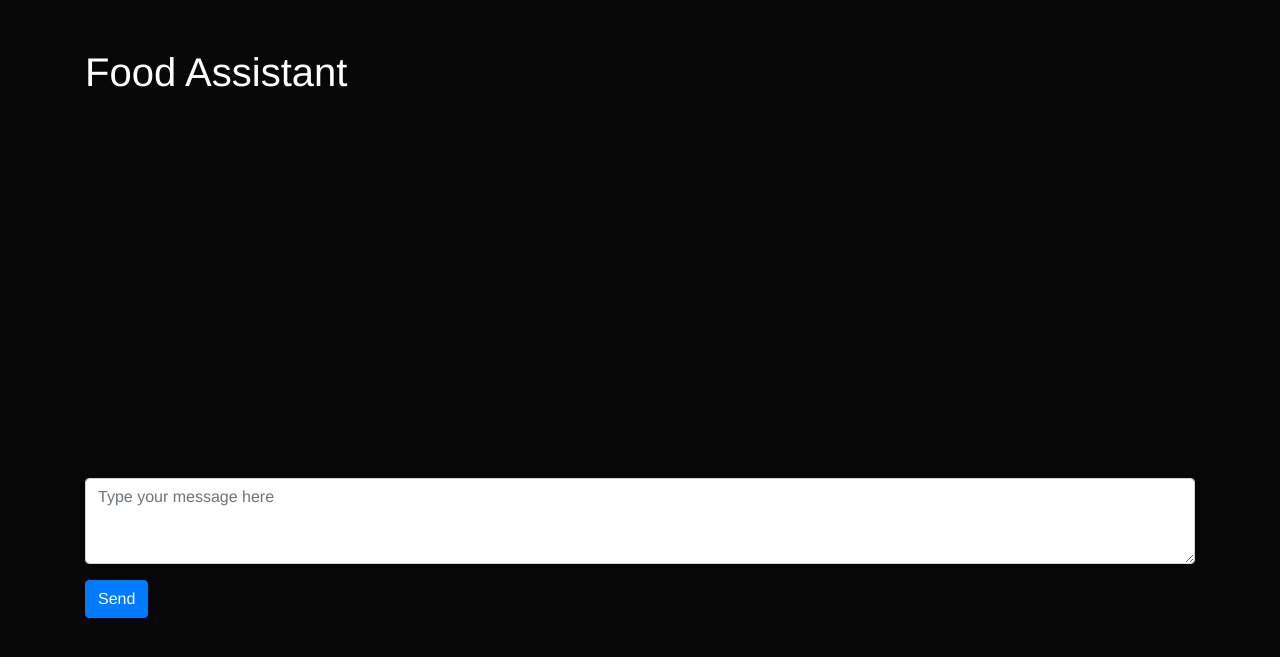
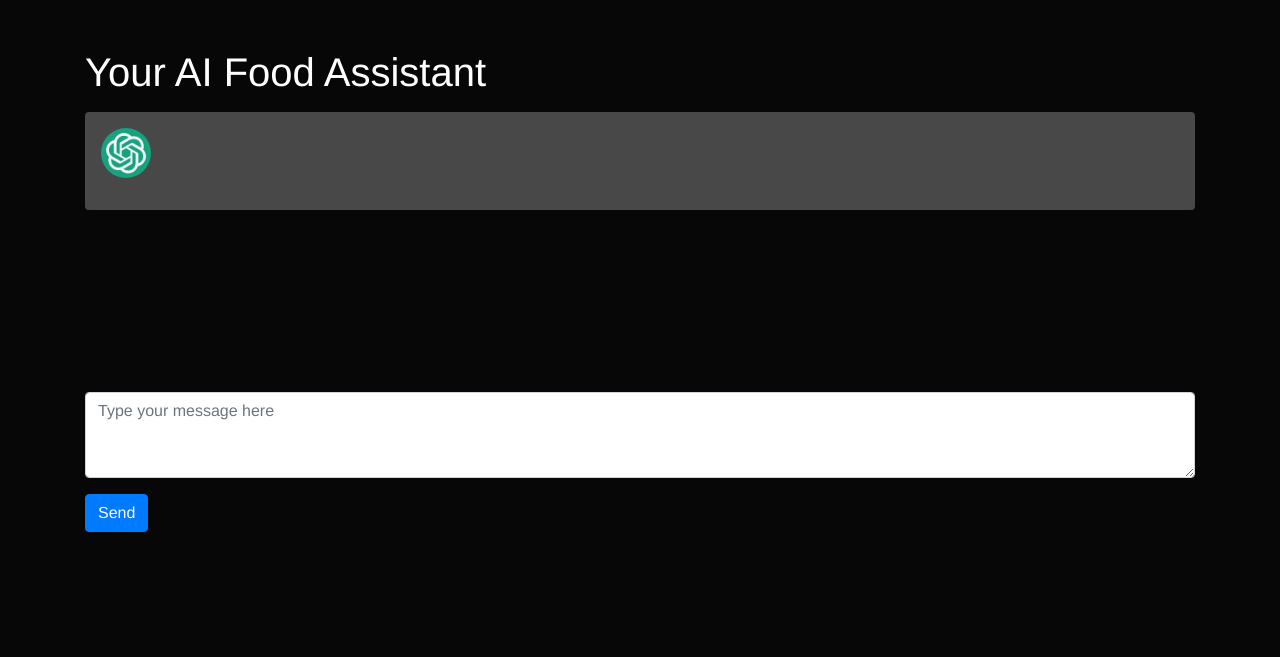
Before and after one commit to ShivamChaube9969/Next-Gen-Food-Experience, a Flask app: template templates/index.html in a window 1280 px wide. Shown: the top 657 px of the page. Run offline with Flask 3, Linux system fonts and the light colour scheme; the template is opened without the code that fills it, so the values that code supplies are empty; some libraries are stand-ins or nearby versions.

Commit message:
Updated the Front End to add Initial Message

```diff
--- a/app.py
+++ b/app.py
@@ -1,13 +1,14 @@
 import openai
 # For the UI
-from flask import Flask, render_template, request
+from flask import Flask, render_template, request, session
 
 
 # Create a new Flask app
 app = Flask(__name__)
+app.secret_key = "mysecretkey"
 
 
-openai.api_key = open("C:/Users/Shivam/PythonVSCode/Next-Gen-Food-Experience/key.txt","r").read().strip("\n")
+openai.api_key = open("C:/Users/Shivam/PythonVSCode/key.txt","r").read().strip("\n")
 
 def chat(inp, message_history, role="user"):
 
@@ -34,33 +35,34 @@ def chat(inp, message_history, role="user"):
 # Define the default route to return the index.html file
 @app.route("/")
 def index():
-    return render_template("index.html")
+
+    # Setting the context
+    session['message_history'] = [{"role": "user", "content": """
+    You are OrderBot, an automated service to collect orders for a restaurant. You will provide a list of 20 ingredients that the user will choose from.
+    When you present the ingredients, present the ingredients with a greeting message and start immediately with the ingredients, no further commentary, and then ingredients like "1:" "2:" ...etc. If you understand, say, OK, and begin when I say "begin." """},{"role": "assistant", "content": """
+    OK, I understand. Begin when you're ready."""}]
+
+    # Retrieve the message history from the session
+    message_history = session['message_history']
+
+    # Generate a chat response with an initial message ("Begin")
+    reply_content, message_history = chat("Begin", message_history)
+    print(reply_content.content)
+
+    # Render the index.html file and pass in the message history
+    return render_template("index.html", message=reply_content.content)
+
 
 # Define the /api route to handle POST requests
 @app.route("/api", methods=["POST"])
 def api():
-
-    # Setting the context
-    message_history = [{"role": "user", "content": """
-    You are OrderBot, an automated service to collect orders for a pizza restaurant. \
-    You first greet the customer, then collects the order, \
-    You will provide list of 20 random ingredients to the user, \
-
-
-    """}]
-
-
-# """You are a friendly food assistant chatbot that interacts with customers to take their food orders but not in a conventional way. You will provide list of 20 random ingredients from which the customer will pick 5 top ingredients. Wait for the If you understand, say, OK, and begin when I say "begin." """
-#Then you will ask the customer how many recipes he wants you to generate based on the given response you will generate those many recipes and make sure these recipes includes the ingedrients mentioned by the customer earlier.
-# ,{"role": "assistant", "content": f"""OK, I understand. Begin when you're ready."""}
-
-    # Generate a chat response with an initial message ("Begin")
-    reply_content, message_history = chat("Begin", message_history)
-
     # Get the message from the POST request
     message = request.json.get("message")
+
+    # Retrieve the message history and button messages from the session
+    message_history = session['message_history']
+
     # Send the message to OpenAI's API and receive the response
-
     reply_content, message_history = chat(message, message_history)
 
     if reply_content!=None:
--- a/static/style.css
+++ b/static/style.css
@@ -4,17 +4,17 @@ body {
     line-height: 1.4;
     background-color: rgb(7, 7, 7);
     margin: 0;
-    padding: 0;
+    padding: 50;
   }
 
   .chat-box {
-    height: 350px;
+    height: 150px;
     overflow: auto;
     padding: 10px;
   }
 
   .chat-container {
-    height: 100vh;
+    height: 500px;
     margin: 0;
     padding: 50px;
     background-color: #fff;
--- a/templates/index.html
+++ b/templates/index.html
@@ -19,7 +19,11 @@
 
 <body>
   <div class="container mt-5">
-    <h1 style="color:white">Food Assistant</h1>
+    <h1 style="color:white">Your AI Food Assistant</h1>
+    <div class="bot-message mt-3 p-3 rounded">
+        <img src="{{ url_for('static', filename='images/gpt.jpg') }}" class="bot-icon">
+        <p>{{ message }}</p>
+    </div>
     <div class="chat-box mt-3">
       <!-- Chat messages will be added here dynamically -->
     </div>
@@ -29,14 +33,6 @@
     <button type="button" class="btn btn-primary" id="send-btn">Send</button>
   </div>
   <script>
-setInterval(highlightAll,1000);
-// Function to highlight code using highlight.js library
-function highlightAll() {
-  document.querySelectorAll("pre code").forEach(block => {
-    hljs.highlightBlock(block);
-  });
-}
-
     const chatBox = document.querySelector(".chat-box");
     const messageInput = document.querySelector("#message-input");
     const sendBtn = document.querySelector("#send-btn");
@@ -59,9 +55,6 @@ function highlightAll() {
       chatBox.appendChild(messageDiv);
       chatBox.scrollTop = chatBox.scrollHeight;
     }
-
-
-
 
     function sendMessage() {
       const message = messageInput.value.trim();
```
